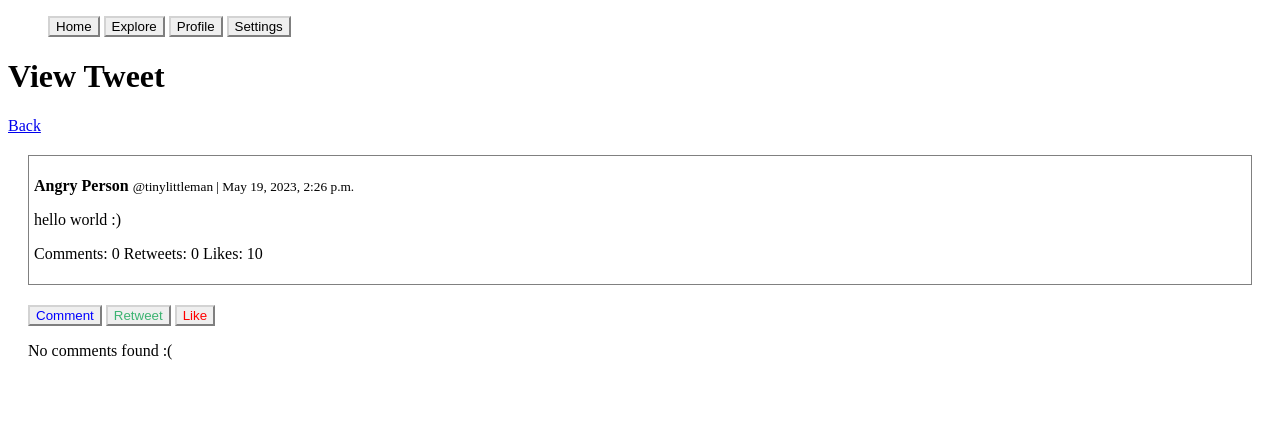
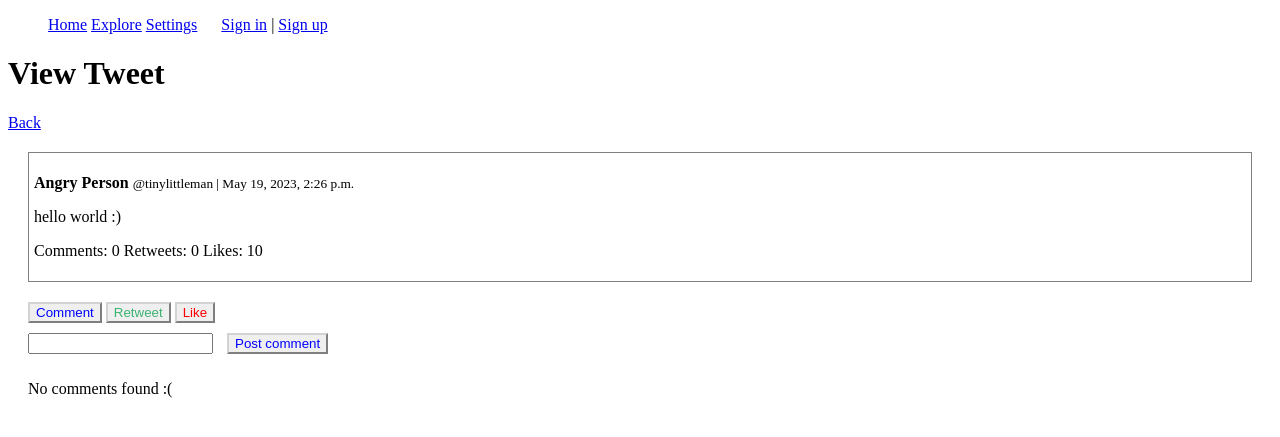
Before and after one commit to rpg0001/not-twitter, a Django app: page /tweets/1/ in a window 1280 px wide. Shown: the top 437 px of the page. Run offline with Django 4.2, Linux system fonts and the light colour scheme; data comes from the database, SQL or seed files in the repository; both versions use the stored data as it was after the commit.

Commit message:
added base and links for user pages

```diff
--- a/static/style.css
+++ b/static/style.css
@@ -76,9 +76,6 @@ a:hover {
 }
 
 #comment-text {
-    display: flex;
-    height: 100px;
-    width: 400px;
     margin: 10px;
     margin-left: 0;
 }
--- a/templates/base.html
+++ b/templates/base.html
@@ -18,10 +18,22 @@
 
     <nav>
         <ul>
-            <li><button onclick="playClickSound()"><a href="/tweets">Home</a></button></li>
-            <li><button onclick="playClickSound()">Explore</button></li>
-            <li><button onclick="playClickSound()">Profile</button></li>
-            <li><button onclick="playClickSound()">Settings</button></li>
+            <li><a href="{% url 'index' %}">Home</a></li>
+            <li><a href="{% url 'index' %}">Explore</a></button></li>
+            <li><a href="{% url 'index' %}">Settings</a></button></li>
+
+            &emsp;
+
+            {% if user.is_authenticated %}
+                <l1><a href="{% url 'profile' %}">Profile</a></l1>
+                 |
+                <l1><a href="{% url 'signout' %}">Logout</a></l1>
+            {% else %}
+                <l1><a href="{% url 'signin' %}">Sign in</a></l1>
+                 |
+                <l1><a href="{% url 'signup' %}">Sign up</a></l1>
+            {% endif %}
+            <li></li>
         </ul>
     </nav>
   <h1>{{ title }}</h1>
--- a/templates/tweets/detail.html
+++ b/templates/tweets/detail.html
@@ -39,7 +39,7 @@
 
         <!-- post comment -->
 
-        <form action="/tweets/comment/{{tweet.id}}/" method="post" id="comment-form" style="display:none">
+        <form action="/tweets/comment/{{tweet.id}}/" method="post" id="comment-form">
             {%csrf_token%}
             <input value="{{request.path}}" name="path" hidden>
             <input type="text" id="comment-text" name="text"></input>
--- a/templates/users/profile.html
+++ b/templates/users/profile.html
@@ -1,2 +1,7 @@
+{% extends '../base.html' %}
+{% block content %}
+
 <p>profile info here</p>
 {{ user }}
+
+{% endblock %}
--- a/templates/users/profile_update.html
+++ b/templates/users/profile_update.html
@@ -1,2 +1,7 @@
+{% extends '../base.html' %}
+{% block content %}
+
 <p>update profile here...</p>
 {{ form }}
+
+{% endblock %}
--- a/templates/users/signin.html
+++ b/templates/users/signin.html
@@ -1,2 +1,7 @@
+{% extends '../base.html' %}
+{% block content %}
+
 <p>sign in here</p>
 {{ form }}
+
+{%endblock%}
--- a/templates/users/signup.html
+++ b/templates/users/signup.html
@@ -1,2 +1,7 @@
+{% extends '../base.html' %}
+{% block content %}
+
 <p>sign up here</p>
 {{ form }}
+
+{%endblock%}
```
Also changed, not shown: db.sqlite3, static/heart.png (deleted), 1 other file.
